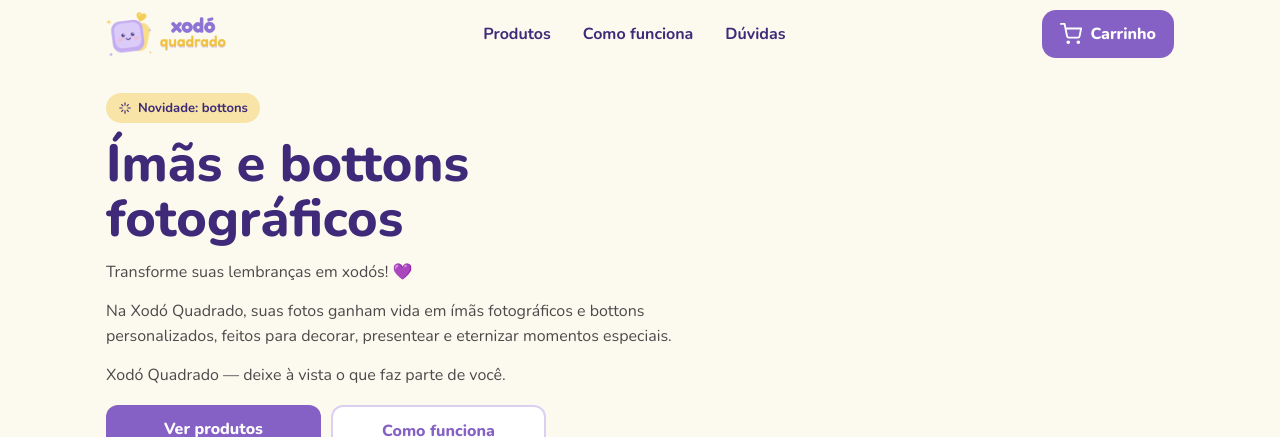
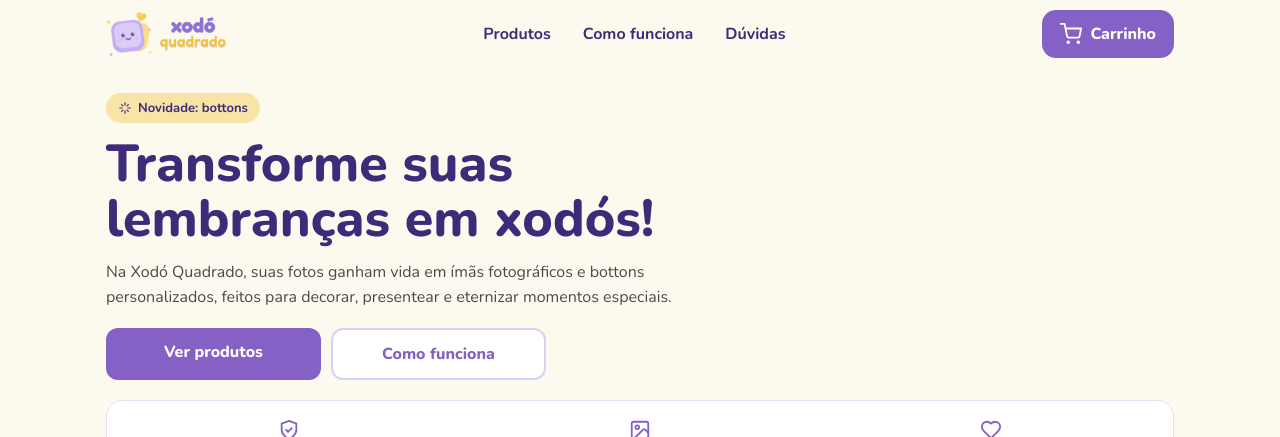
Before and after one commit to franciscomeira/React-Xodo-Quadrado, a React (Vite) app: page / in a window 1280 px wide. Shown: the top 437 px of the page. Built offline with nearby package versions, Linux system fonts and the light colour scheme; no server answers.

Commit message:
Usa "Transforme suas lembranças em xodós!" como título do topo e enxuga o texto

```diff
--- a/src/componentes/Hero/index.jsx
+++ b/src/componentes/Hero/index.jsx
@@ -10,18 +10,12 @@ function Hero() {
         Novidade: bottons
       </span>
 
-      <h1 className="hero__titulo">Ímãs e bottons fotográficos</h1>
-
-      <p className="hero__texto">Transforme suas lembranças em xodós! 💜</p>
+      <h1 className="hero__titulo">Transforme suas lembranças em xodós!</h1>
 
       <p className="hero__texto">
         Na Xodó Quadrado, suas fotos ganham vida em ímãs fotográficos e bottons
         personalizados, feitos para decorar, presentear e eternizar momentos
         especiais.
-      </p>
-
-      <p className="hero__texto">
-        Xodó Quadrado — deixe à vista o que faz parte de você.
       </p>
 
       <div className="hero__botoes">
```
